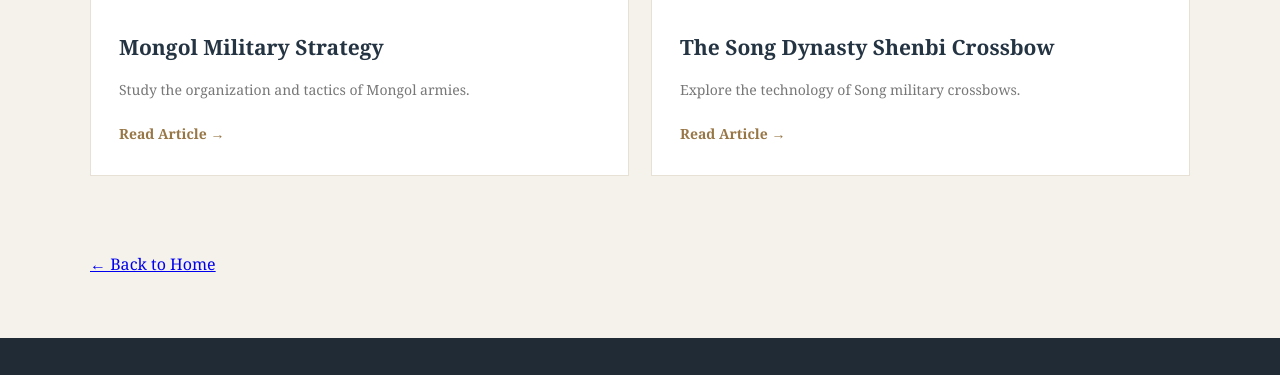
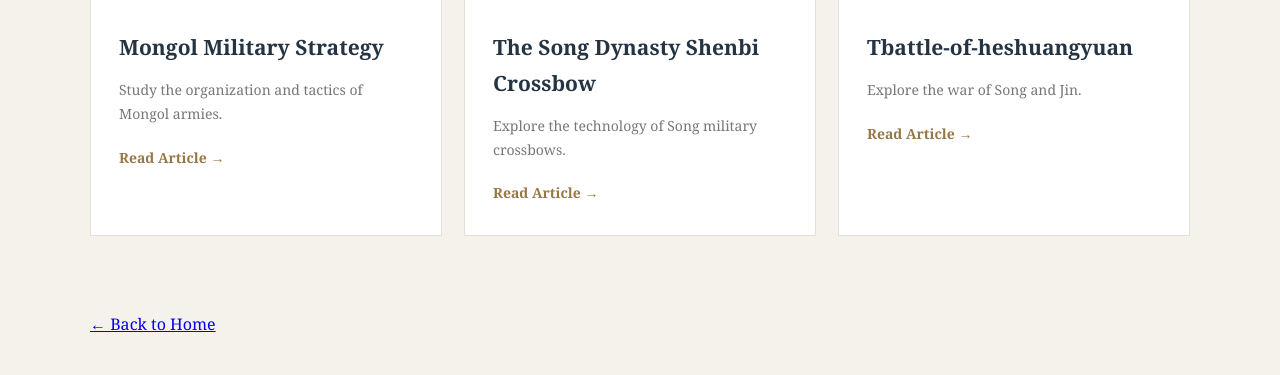
Before and after one commit to Lee000405/history-wiki, a plain HTML site: page pages/military-history.html in a window 1280 px wide. Shown: the part 360-735 px from the top of the page. Drawn offline with Linux system fonts and the light colour scheme.

Commit message:
Update military-history.html

```diff
--- a/pages/military-history.html
+++ b/pages/military-history.html
@@ -42,6 +42,12 @@
             <span class="read-more">Read Article →</span>
         </a>
 
+        <a class="article-card" href="../articles/battle-of-heshuangyuan-1131.html">
+            <h3>Tbattle-of-heshuangyuan</h3>
+            <p>Explore the war of Song and Jin.</p>
+            <span class="read-more">Read Article →</span>
+        </a>
+
         </div>
     </section>
 
```
